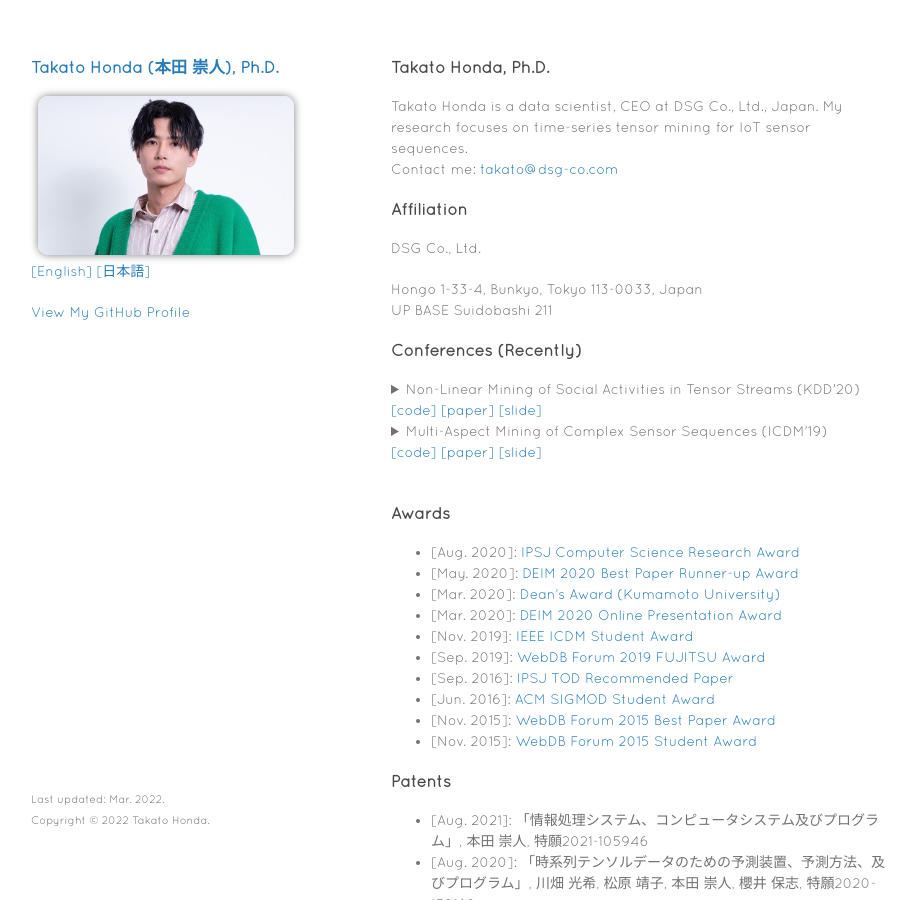
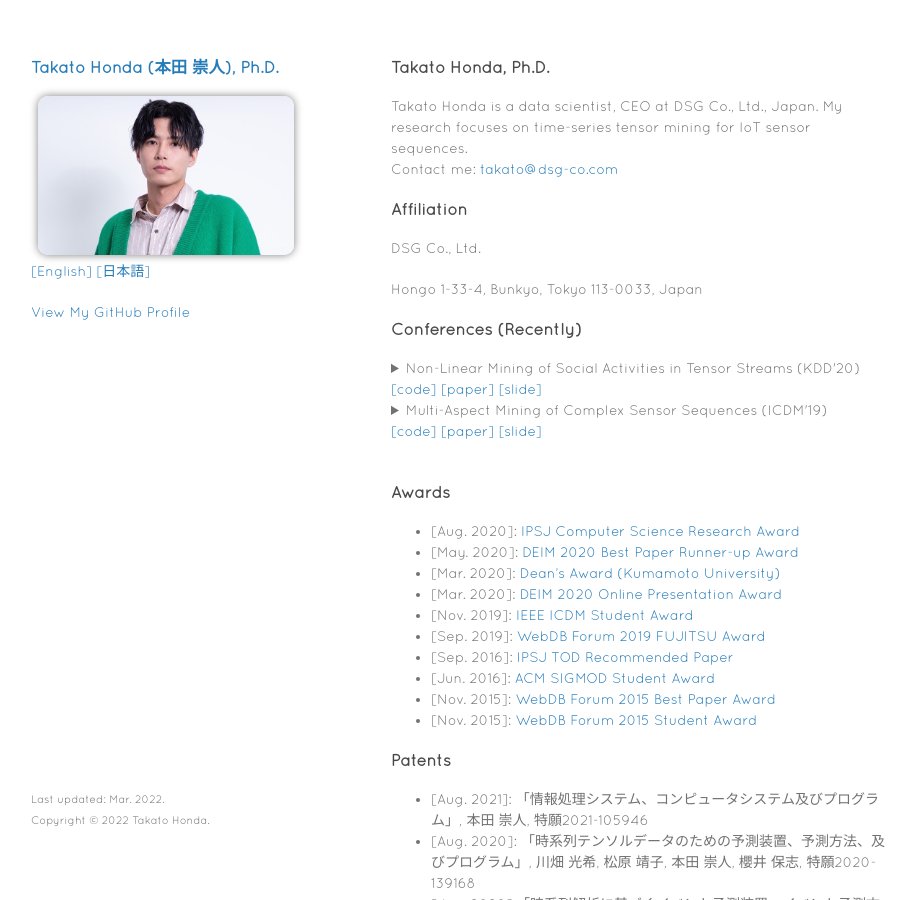
Before and after one commit to TakatoHonda/takatohonda.github.io, a Jekyll site: the page built from index.md, in a window 1280 px wide and 900 px high. Shown: the whole window, without its empty margins (179-1095 px from the left). Built offline with Jekyll 4.4.1, drawn with Linux system fonts in a browser that asks for light colours; our own code applies the rules of GitHub Pages for plain Markdown files.

Commit message:
細かい編集

```diff
--- a/index.md
+++ b/index.md
@@ -11,7 +11,6 @@
 DSG Co., Ltd.
 
 Hongo 1-33-4, Bunkyo, Tokyo 113-0033, Japan
-UP BASE Suidobashi 211
 <!-- [Sakurai Laboratory](https://www.dm.sanken.osaka-u.ac.jp)
 [Artificial Intelligence Research Center](https://www.sanken.osaka-u.ac.jp/organization/ai_center/)
 [The Institute of Scientific and Industrial Research](https://www.sanken.osaka-u.ac.jp/en/)
```
